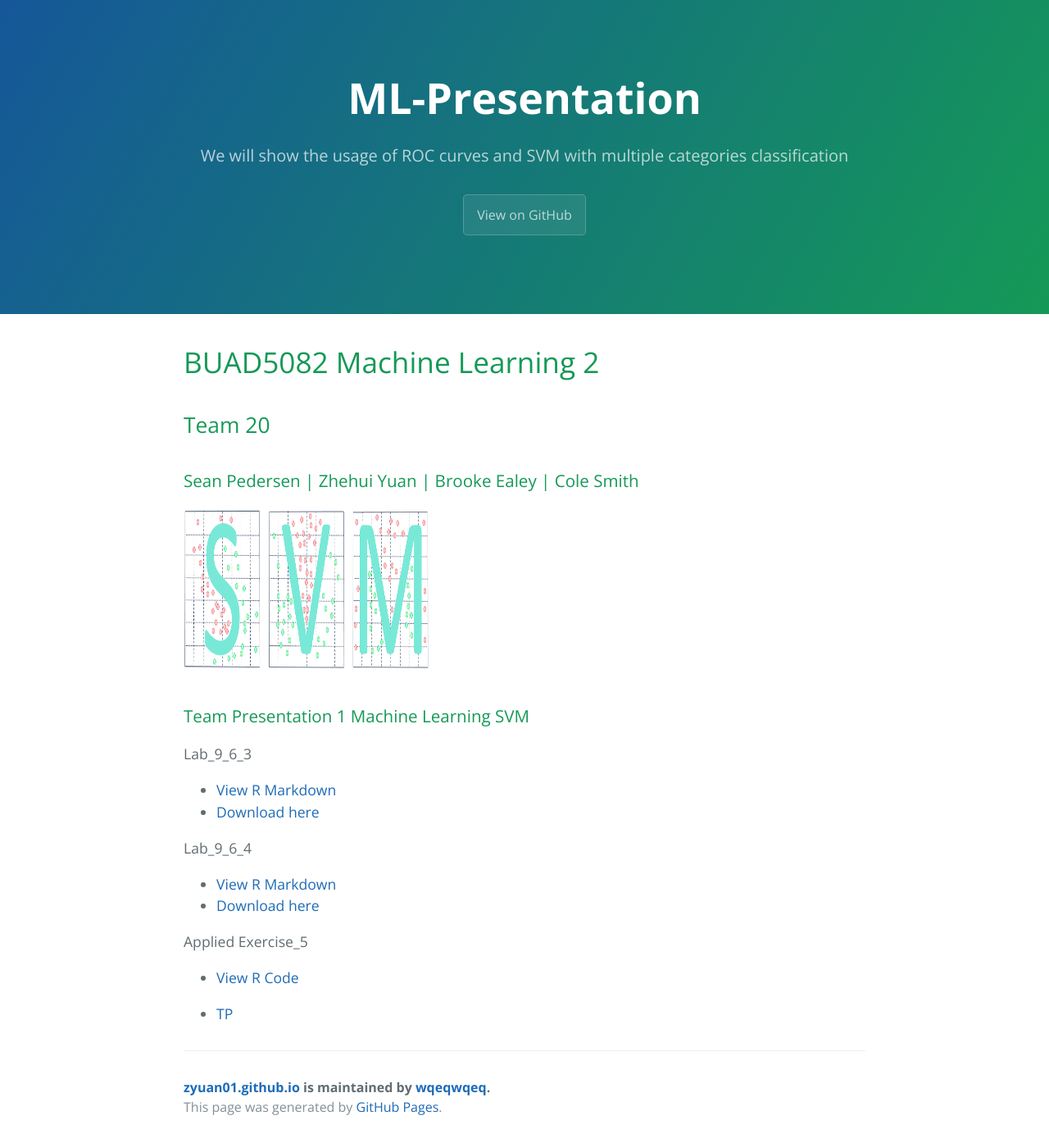
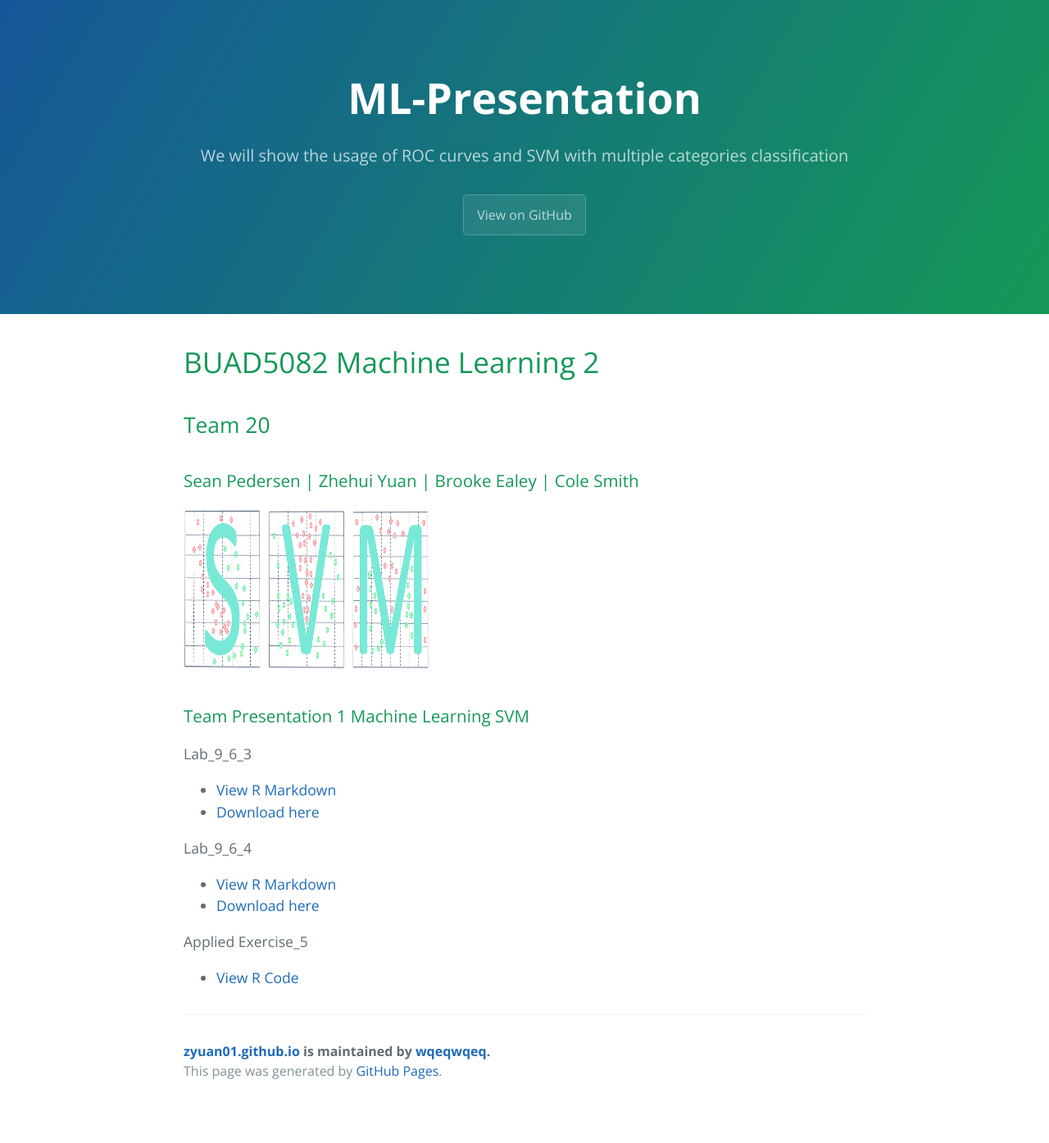
Before and after one commit to wqeqwqeq/zyuan01.github.io, a Jekyll site: the page built from code/index.md, in a window 1280 px wide. Shown: the whole page at 82% size. Built offline with Jekyll 4.4.1, drawn with Linux system fonts in a browser that asks for light colours; after the commit the page ends 1350 px from its top, so only the background shows below that.

```diff
--- a/code/index.md
+++ b/code/index.md
@@ -22,5 +22,3 @@ Lab_9_6_4
 
 Applied Exercise_5
   - [View R Code](Applied_Exercise_5.R)
-
- - [TP](ML2-TP1)
```
